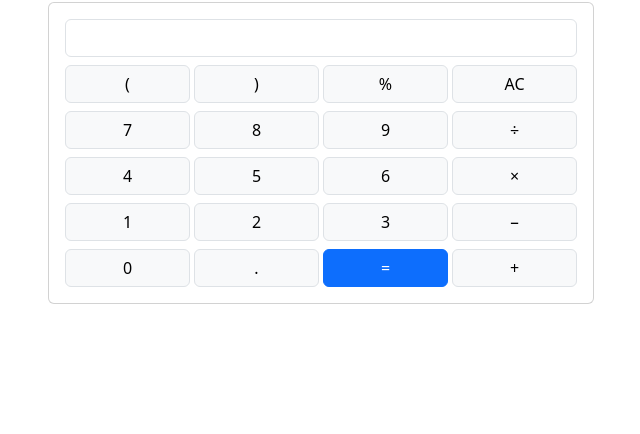
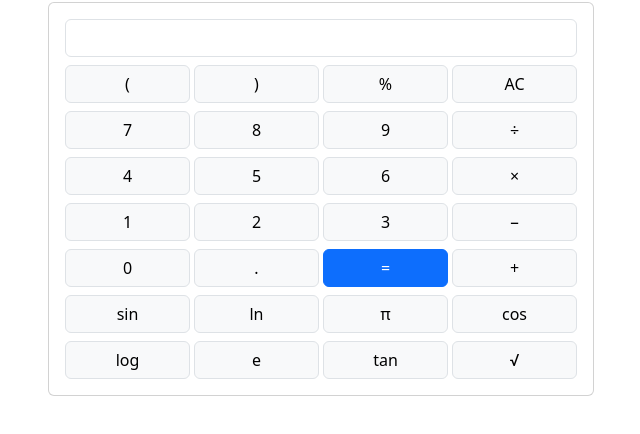
Before and after one commit to NaveenapriyaN/scientific-calculator, a plain HTML site: page src/index.html in a window 1280 px wide. Shown: the part 78-512 px from the top of the page, without its empty margins (319-959 px from the left). Drawn offline with nearby package versions, Linux system fonts and the light colour scheme.

Commit message:
Implemented few scientific operations

```diff
--- a/src/index.html
+++ b/src/index.html
@@ -127,6 +127,52 @@
                                     +
                                 </button>
                             </div>
+
+
+
+                            <div class="col-3">
+                                <button type="button" class="btn btn-light w-100 mt-2 border">
+                                    sin
+                                </button>
+                            </div>
+                            <div class="col-3">
+                                <button type="button" class="btn btn-light w-100 mt-2 border">
+                                    ln
+                                </button>
+                            </div>
+                            <div class="col-3">
+                                <button type="button" class="btn btn-light w-100 mt-2 border">
+                                    π
+                                </button>
+                            </div>
+                            <div class="col-3">
+                                <button type="button" class="btn btn-light w-100 mt-2 border">
+                                    cos
+                                </button>
+                            </div>
+
+
+
+                            <div class="col-3">
+                                <button type="button" class="btn btn-light w-100 mt-2 border">
+                                    log
+                                </button>
+                            </div>
+                            <div class="col-3">
+                                <button type="button" class="btn btn-light w-100 mt-2 border">
+                                    e
+                                </button>
+                            </div>
+                            <div class="col-3">
+                                <button type="button" class="btn btn-light w-100 mt-2 border">
+                                    tan
+                                </button>
+                            </div>
+                            <div class="col-3">
+                                <button type="button" class="btn btn-light w-100 mt-2 border">
+                                    √
+                                </button>
+                            </div>
                         </div>
                     </div>
                 </div>
--- a/src/script.js
+++ b/src/script.js
@@ -7,7 +7,16 @@ document.addEventListener("DOMContentLoaded", function(){
         const convertedValue=currentValue
         .replace("×","*")
         .replace("÷","/")
-        .replace("%","*0.01");
+        .replace("%","*0.01")
+        .replace('−','-')
+        .replace('sin','Math.sin')
+        .replace('cos','Math.cos')
+        .replace('ln','Math.log')
+        .replace('π','Math.PI')
+        .replace('tan','Math.tan')
+        .replace('e','Math.E')
+        .replace('log','Math.log10')
+        .replace('√','Math.sqrt');
         const result =eval(convertedValue);
         currentValue=result.toString();
         display.value=currentValue;
@@ -17,7 +26,7 @@ document.addEventListener("DOMContentLoaded", function(){
         const button = buttons[i];
         button.addEventListener("click", function() {
             const value = button.innerText;
-
+            try{
                 if (value=="AC"){
                     currentValue="";
                     display.value=currentValue;
@@ -27,6 +36,13 @@ document.addEventListener("DOMContentLoaded", function(){
                     currentValue += value;
                     display.value = currentValue;
                 }
+            }catch(error){
+                console.error(error);
+                currentValue="ERROR"
+                display.value=currentValue;
+            }
+
+
         })
 
     }
```
Lines whose indentation alone changed are shown as unchanged.
